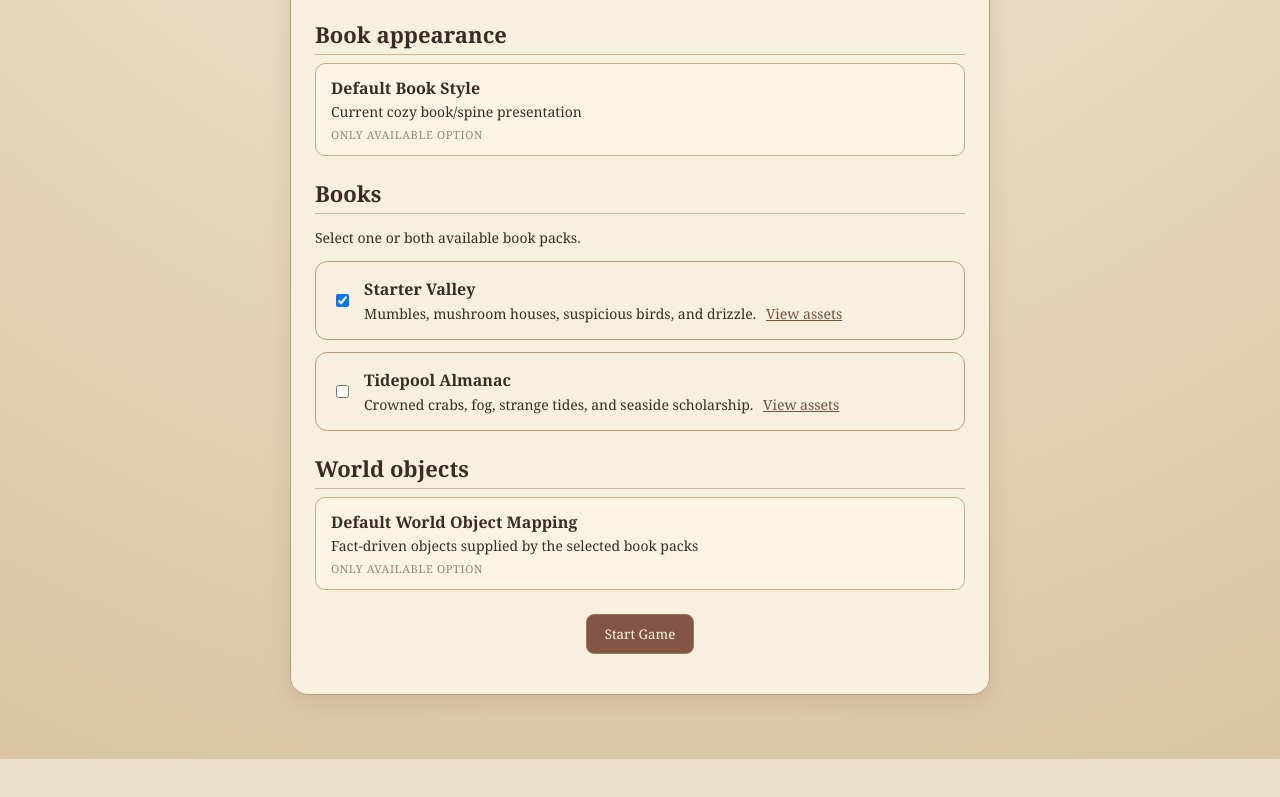
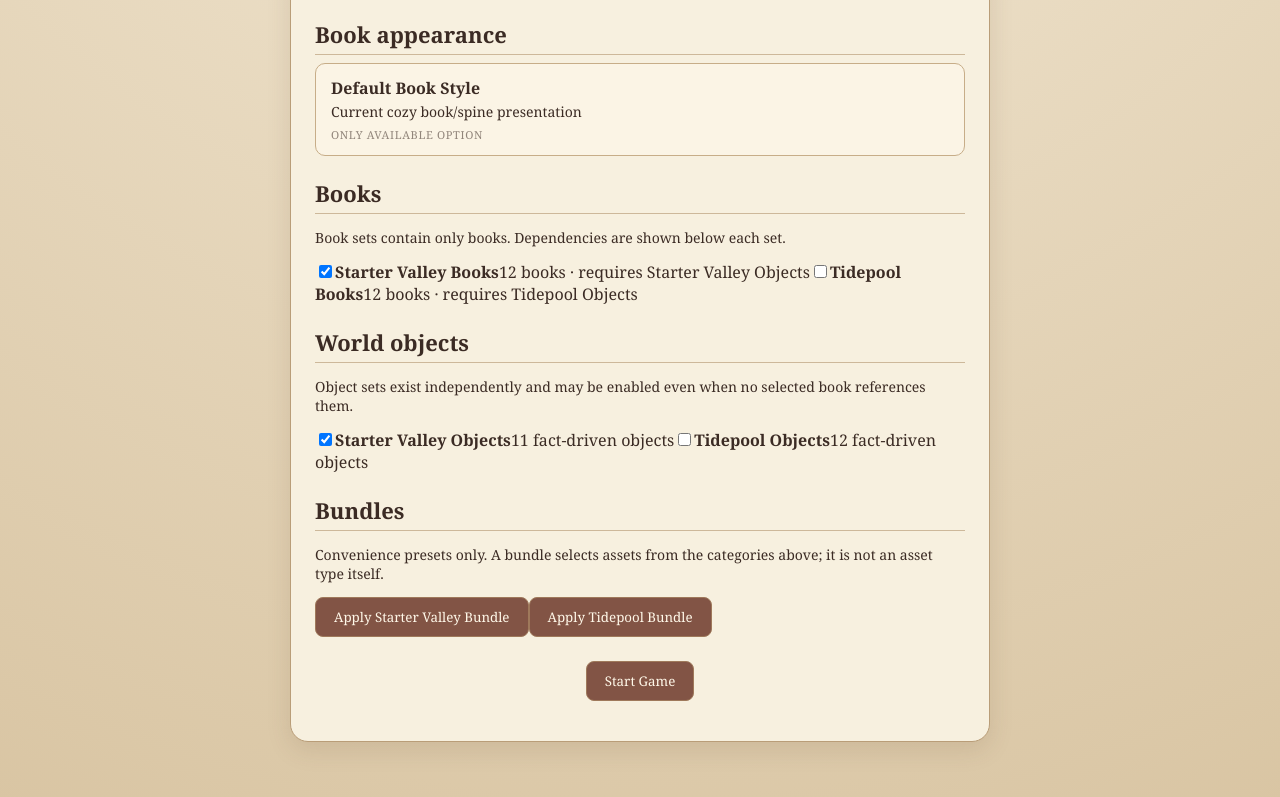
Before and after one commit to jmbjr/cozy_library, a website: page index.html in a window 1280 px wide. Shown: the part 595-1392 px from the top of the page. Before the commit the page ends 1354 px from the top, so only its background shows below. Drawn offline with Linux system fonts and the light colour scheme.

Commit message:
Refactor packs into independent asset types

```diff
--- a/index.html
+++ b/index.html
@@ -1,10 +1,10 @@
 <!doctype html><html lang="en"><head><meta charset="utf-8"><meta name="viewport" content="width=device-width,initial-scale=1"><title>Cozy Library</title><link rel="stylesheet" href="style.css"></head><body><main>
-<section id="setup" class="setup"><h1>Cozy Library</h1><p>Choose the book packs you want in this world.</p><p class="mod-link"><a href="modding.html">How to Mod / Asset Guide</a></p><div class="asset-config">
+<section id="setup" class="setup"><h1>Cozy Library</h1><p>Build a game from independent asset types.</p><p class="mod-link"><a href="modding.html">How to Mod / Asset Guide</a></p><div class="asset-config">
 <section class="asset-category"><h2>View</h2><div class="asset-choice single"><strong>Default View</strong><span>560 × 280 world viewport</span></div></section>
 <section class="asset-category"><h2>Bookshelf</h2><div class="asset-choice single"><strong>Default Bookshelf</strong><span>6-column shelf layout</span></div><div class="shelf-size"><label for="shelf-capacity"><strong>Bookshelf size</strong></label><input id="shelf-capacity" type="number" min="1" max="48" value="12"><span>books</span></div></section>
 <section class="asset-category"><h2>Book appearance</h2><div class="asset-choice single"><strong>Default Book Style</strong><span>Current cozy book/spine presentation</span></div></section>
-<section class="asset-category"><h2>Books</h2><p class="category-help">Select one or both available book packs.</p><div class="pack-options"><label><input type="checkbox" value="starter" checked><strong>Starter Valley</strong><span>Mumbles, mushroom houses, suspicious birds, and drizzle. <a class="pack-link" href="pack.html?id=starter">View assets</a></span></label><label><input type="checkbox" value="tidepool"><strong>Tidepool Almanac</strong><span>Crowned crabs, fog, strange tides, and seaside scholarship. <a class="pack-link" href="pack.html?id=tidepool">View assets</a></span></label></div></section>
-<section class="asset-category"><h2>World objects</h2><div class="asset-choice single"><strong>Default World Object Mapping</strong><span>Fact-driven objects supplied by the selected book packs</span></div></section>
+<section class="asset-category"><h2>Books</h2><p class="category-help">Book sets contain only books. Dependencies are shown below each set.</p><div class="book-set-options"><label><input type="checkbox" value="valley" checked><strong>Starter Valley Books</strong><span>12 books · requires Starter Valley Objects</span></label><label><input type="checkbox" value="tidepool"><strong>Tidepool Books</strong><span>12 books · requires Tidepool Objects</span></label></div></section>
+<section class="asset-category"><h2>World objects</h2><p class="category-help">Object sets exist independently and may be enabled even when no selected book references them.</p><div class="world-set-options"><label><input type="checkbox" value="valley" checked><strong>Starter Valley Objects</strong><span>11 fact-driven objects</span></label><label><input type="checkbox" value="tidepool"><strong>Tidepool Objects</strong><span>12 fact-driven objects</span></label></div></section>
+<section class="asset-category"><h2>Bundles</h2><p class="category-help">Convenience presets only. A bundle selects assets from the categories above; it is not an asset type itself.</p><div class="bundle-buttons"><button type="button" data-bundle="valley">Apply Starter Valley Bundle</button><button type="button" data-bundle="tidepool">Apply Tidepool Bundle</button></div></section>
 </div><button id="start">Start Game</button><p id="setup-error"></p></section>
-<div id="game" hidden><header><h1>Cozy Library</h1><p id="pack-label"></p><button id="reselect">Reset &amp; Choose Packs</button></header><section class="room"><div class="library"><h2>Your Shelf <span id="progress"></span></h2><div id="shelf" class="shelf"></div></div><div class="window-wrap"><h2>The World Outside</h2><div id="window" class="window"><div id="world" class="world"></div><div class="haze">?</div></div><p id="world-note"></p></div></section><section class="incoming"><h2>Books That Have Found Their Way Here</h2><p>Choose by title. One rejected book will linger; another may vanish for now.</p><div id="offers" class="offers"></div></section></div>
-<dialog id="book-dialog"><div id="dialog-content"></div><button id="close-dialog">Close</button></dialog></main><script src="packs/starter.js"></script><script src="packs/tidepool.js"></script><script src="app.js"></script></body></html>
+<div id="game" hidden><header><h1>Cozy Library</h1><p id="pack-label"></p><button id="reselect">Reset &amp; Choose Assets</button></header><section class="room"><div class="library"><h2>Your Shelf <span id="progress"></span></h2><div id="shelf" class="shelf"></div></div><div class="window-wrap"><h2>The World Outside</h2><div id="window" class="window"><div id="world" class="world"></div><div class="haze">?</div></div><p id="world-note"></p></div></section><section class="incoming"><h2>Books That Have Found Their Way Here</h2><p>Choose by title. One rejected book will linger; another may vanish for now.</p><div id="offers" class="offers"></div></section></div><dialog id="book-dialog"><div id="dialog-content"></div><button id="close-dialog">Close</button></dialog></main><script src="assets/catalog.js"></script><script src="app.js"></script></body></html>
```
